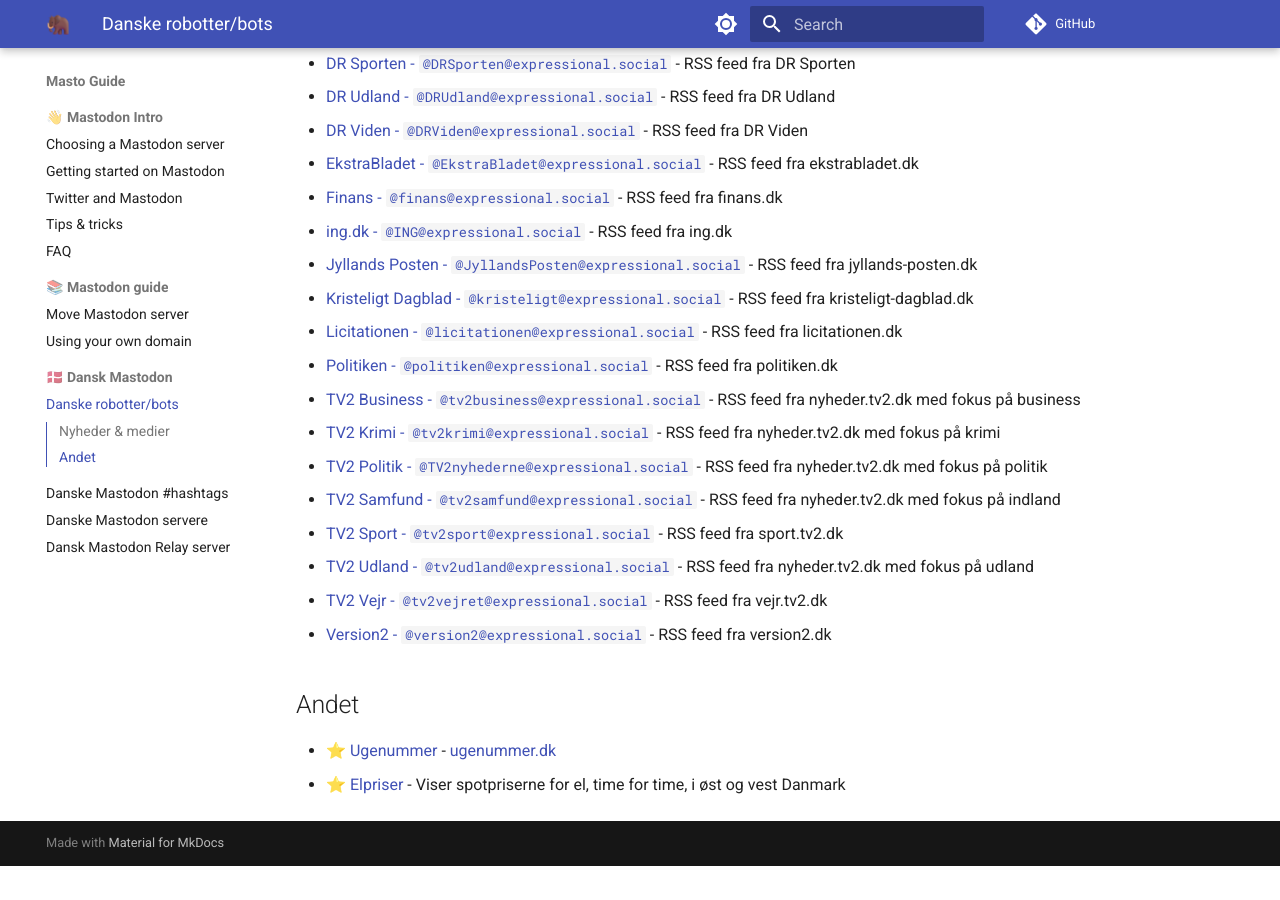
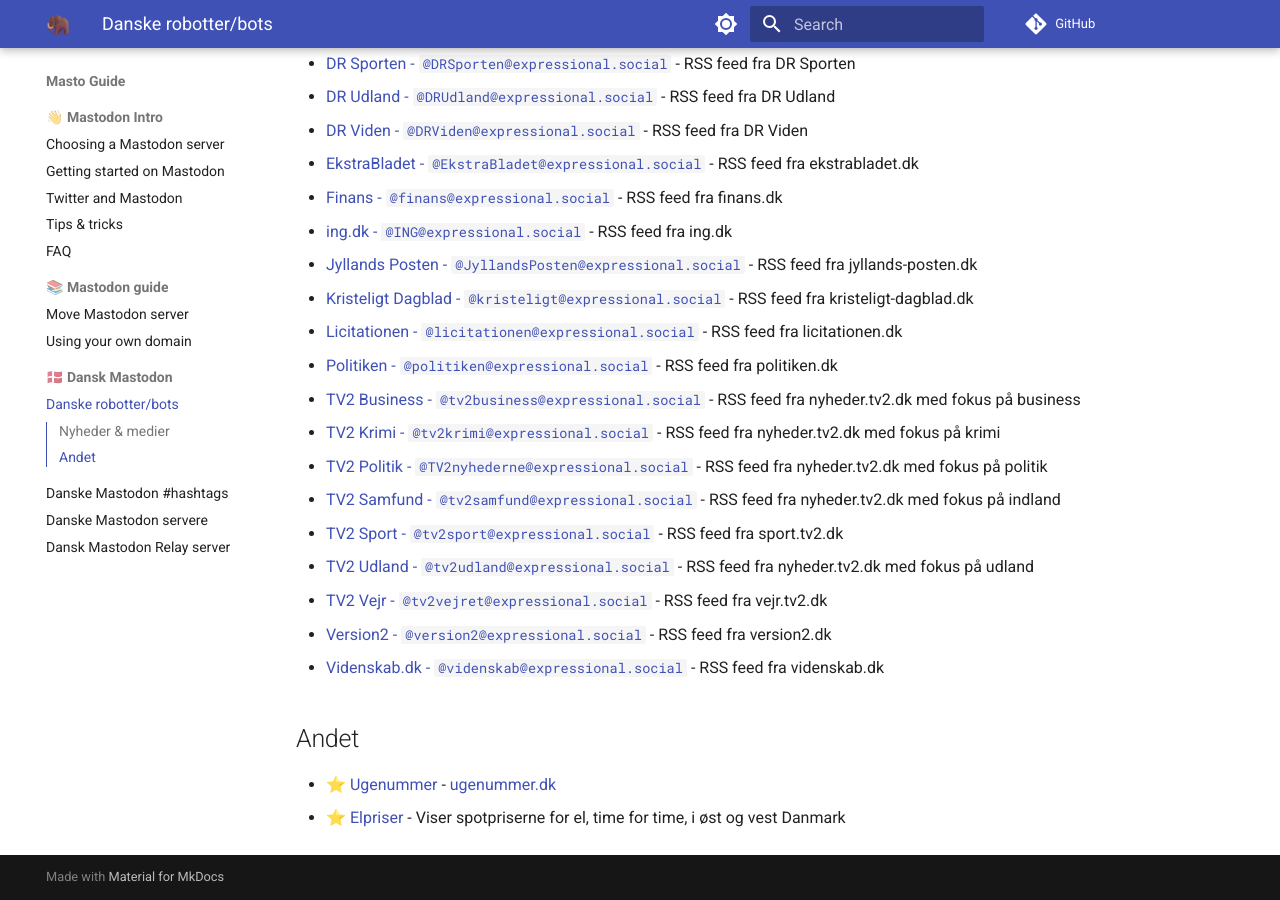
Before and after one commit to jippi/masto-guide, an MkDocs documentation site: the page built from docs/dk/bots.md, in a window 1280 px wide and 900 px high, scrolled down 1237 px. Built offline with MkDocs 1.6.1 and Material for MkDocs 9.7.7, drawn with Linux system fonts in a browser that asks for light colours; comment, search, counter and statistics services are not loaded; before the commit the page ends 2103 px from its top, so only the background shows below that.

Commit message:
add videnskab rss bot
Signed-off-by: Christian Winther <jippignu@gmail.com>

```diff
--- a/docs/dk/bots.md
+++ b/docs/dk/bots.md
@@ -56,6 +56,7 @@
 - [TV2 Udland - `@tv2udland@expressional.social`](https://expressional.social/@tv2udland){target=_blank rel=me} - RSS feed fra nyheder.tv2.dk med fokus på udland
 - [TV2 Vejr - `@tv2vejret@expressional.social`](https://expressional.social/@tv2vejret){target=_blank rel=me} - RSS feed fra vejr.tv2.dk
 - [Version2 - `@version2@expressional.social`](https://expressional.social/@version2){target=_blank rel=me} - RSS feed fra version2.dk
+- [Videnskab.dk - `@videnskab@expressional.social`](https://expressional.social/@videnskab){target=_blank rel=me} - RSS feed fra videnskab.dk
 
 ## Andet
 
```
